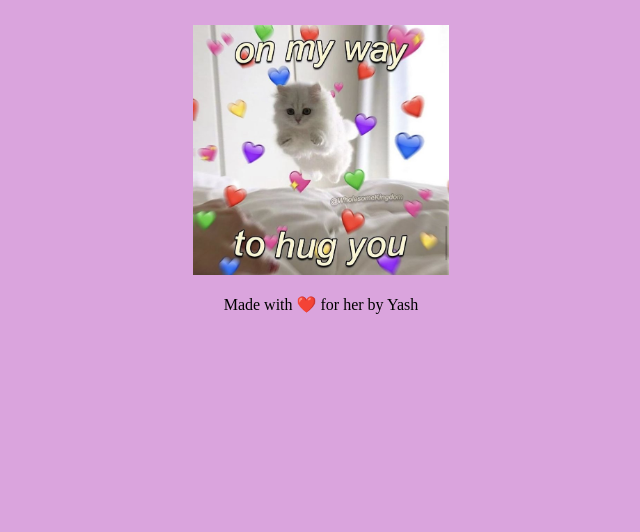
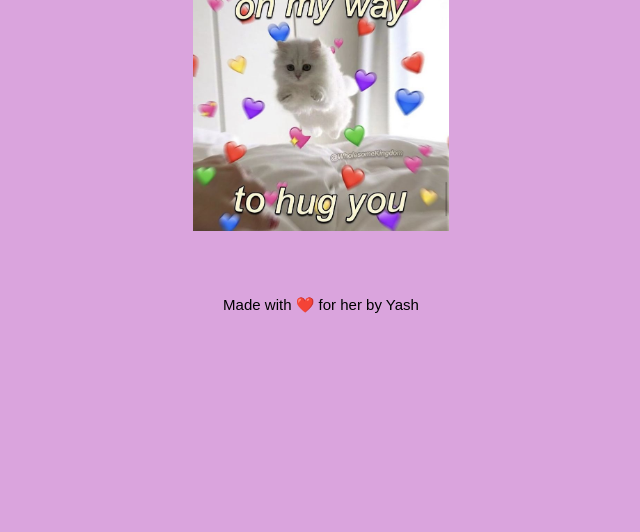
Before and after one commit to Yashkr07/datewithher, a plain HTML site: page wow/wow.html in a window 1280 px wide. Shown: the part 268-800 px from the top of the page, without its empty margins (319-959 px from the left). Drawn offline with Linux system fonts and the light colour scheme.

Commit message:
Update style.css

```diff
--- a/css/style.css
+++ b/css/style.css
@@ -87,3 +87,13 @@ body {
     height: 250px;
     margin: 20px 30px;
 }
+#footer{
+    margin: 45px;
+}
+
+#footer-text {
+    font-size: 15px;
+    font-family: 'Satoshi', sans-serif;
+    text-align: center;
+    font-weight: 200;
+}
```
